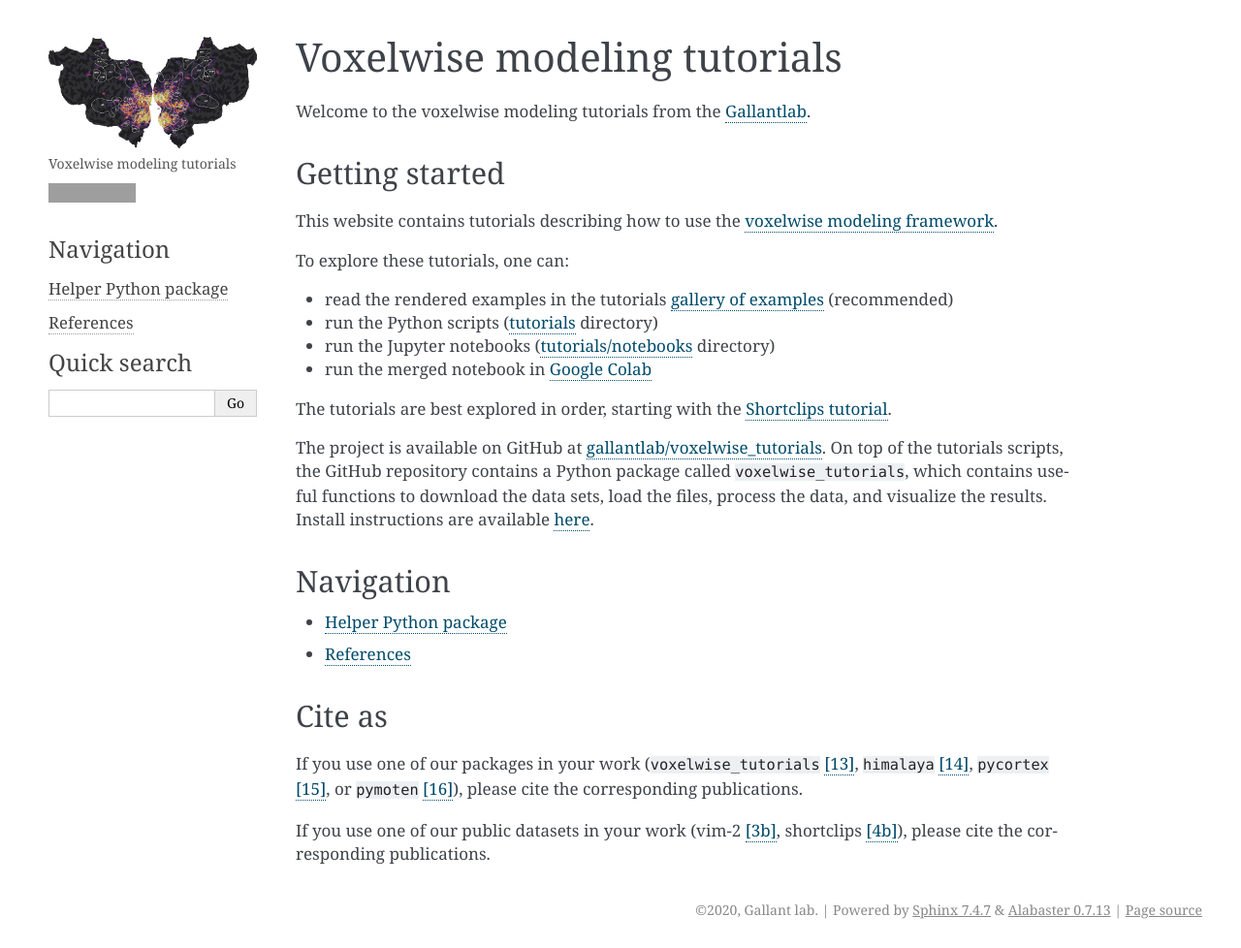
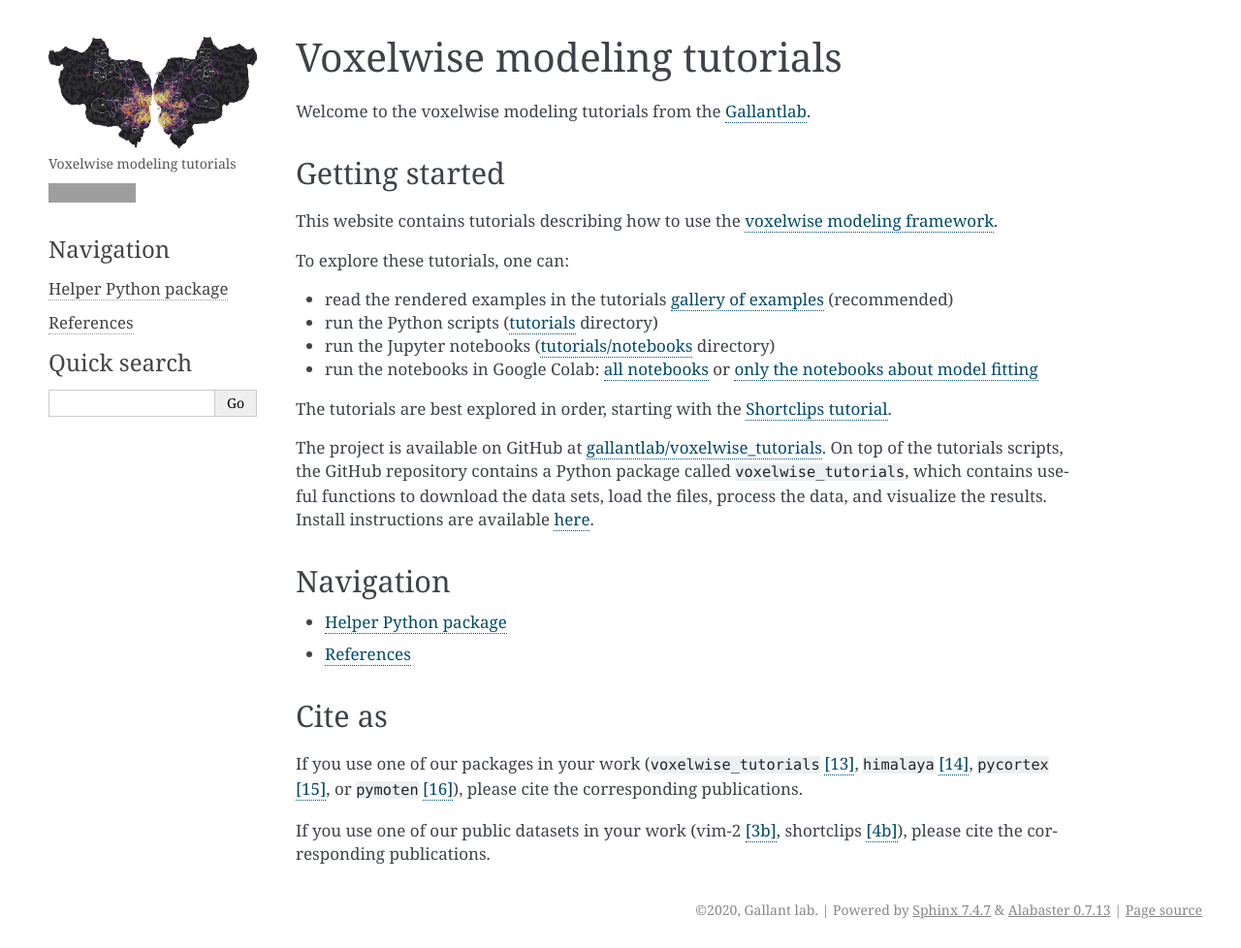
Before and after one commit to gallantlab/voxelwise_tutorials, a Sphinx documentation site: the page built from doc/index.rst, in a window 1280 px wide and 978 px high. Shown: the whole window at 97% size. Built offline with Sphinx 7.4.7, drawn with Linux system fonts in a browser that asks for light colours; pages that are not in the unit, such as notebooks, are missing from menus; grey boxes are pictures that could not be loaded.

Commit message:
DOC add merged notebook with only notebooks for model fitting, change index accordingly (#17)
* ENH add option in makefile to make a reduced version of merged notebooks

* Add merged notebooks with model fitting only

* Add merged notebook about model fitting to index

* DOC fix index

* DOC index

```diff
--- a/doc/index.rst
+++ b/doc/index.rst
@@ -19,8 +19,9 @@ To explore these tutorials, one can:
 - run the Jupyter notebooks (`tutorials/notebooks
   <https://github.com/gallantlab/voxelwise_tutorials/tree/main/tutorials/notebooks>`_
   directory)
-- run the merged notebook in
-  `Google Colab <https://colab.research.google.com/github/gallantlab/voxelwise_tutorials/blob/main/tutorials/notebooks/shortclips/merged_for_colab.ipynb>`_
+- run the notebooks in Google Colab:
+  `all notebooks <https://colab.research.google.com/github/gallantlab/voxelwise_tutorials/blob/main/tutorials/notebooks/shortclips/merged_for_colab.ipynb>`_ or
+  `only the notebooks about model fitting <https://colab.research.google.com/github/gallantlab/voxelwise_tutorials/blob/main/tutorials/notebooks/shortclips/merged_for_colab_model_fitting.ipynb>`_
 
 The tutorials are best explored in order, starting with the `Shortclips
 tutorial <_auto_examples/index.html>`_.
```
Also changed, not shown: 2 other files.
